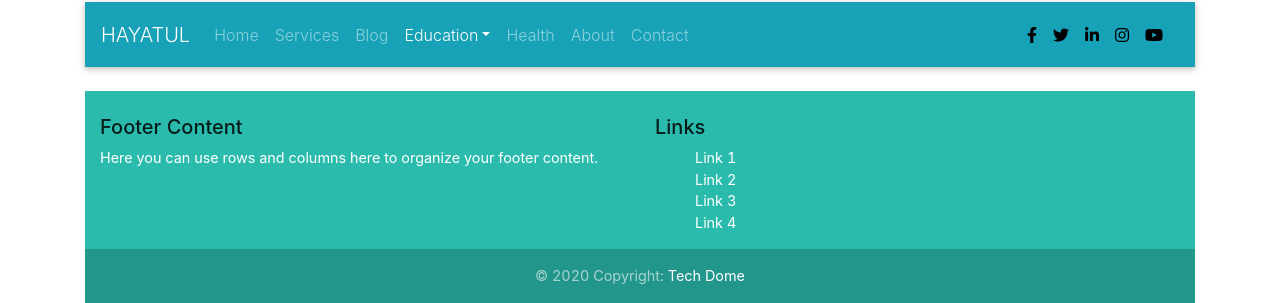
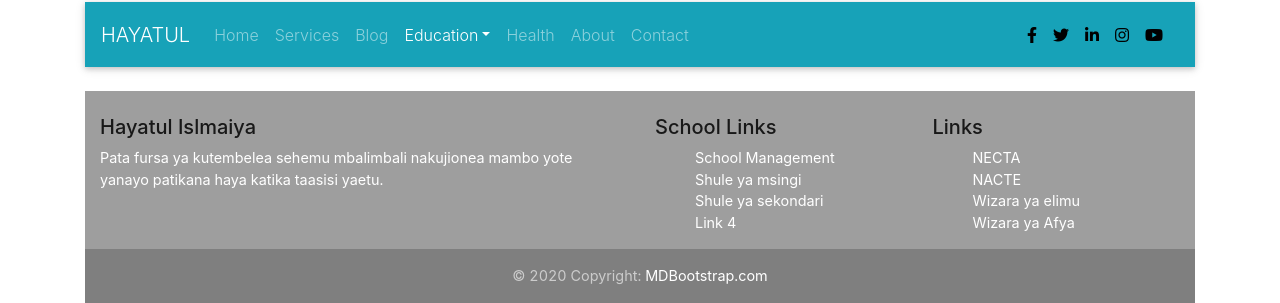
Before and after one commit to mwinamijr/hayatul-website, a React (Create React App) app: page /login in a window 1280 px wide. Shown: the part 1030-1333 px from the top of the page. Built offline with nearby package versions, Linux system fonts and the light colour scheme.

Commit message:
updateded footer links

```diff
--- a/src/components/navigation/Footer.js
+++ b/src/components/navigation/Footer.js
@@ -3,30 +3,47 @@ import { MDBCol, MDBContainer, MDBRow, MDBFooter } from "mdbreact";
 
 const FooterPage = () => {
   return (
-    <MDBFooter color="default-color" className="font-small pt-4 mt-4">
+    <MDBFooter color="grey" className="font-small pt-4 mt-4">
       <MDBContainer fluid className="text-center text-md-left">
         <MDBRow>
           <MDBCol md="6">
-            <h5 className="title">Footer Content</h5>
+            <h5 className="title">Hayatul Islmaiya</h5>
             <p>
-              Here you can use rows and columns here to organize your footer
-              content.
+              Pata fursa ya kutembelea sehemu mbalimbali nakujionea mambo yote yanayo patikana
+              haya katika taasisi yaetu.
             </p>
           </MDBCol>
-          <MDBCol md="6">
+          <MDBCol md="3">
+            <h5 className="title">School Links</h5>
+            <ul>
+              <li className="list-unstyled">
+                <a href="#!">School Management</a>
+              </li>
+              <li className="list-unstyled">
+                <a href="#!">Shule ya msingi</a>
+              </li>
+              <li className="list-unstyled">
+                <a href="#!">Shule ya sekondari</a>
+              </li>
+              <li className="list-unstyled">
+                <a href="#!">Link 4</a>
+              </li>
+            </ul>
+          </MDBCol>
+          <MDBCol md="3">
             <h5 className="title">Links</h5>
             <ul>
               <li className="list-unstyled">
-                <a href="#!">Link 1</a>
+                <a href="https://www.necta.go.tz">NECTA</a>
               </li>
               <li className="list-unstyled">
-                <a href="#!">Link 2</a>
+                <a href="https://www.nacte.go.tz!">NACTE</a>
               </li>
               <li className="list-unstyled">
-                <a href="#!">Link 3</a>
+                <a href="https://www.moe.go.tz">Wizara ya elimu</a>
               </li>
               <li className="list-unstyled">
-                <a href="#!">Link 4</a>
+                <a href="https://www.moh.go.tz">Wizara ya Afya</a>
               </li>
             </ul>
           </MDBCol>
@@ -34,7 +51,7 @@ const FooterPage = () => {
       </MDBContainer>
       <div className="footer-copyright text-center py-3">
         <MDBContainer fluid>
-          &copy; {new Date().getFullYear()} Copyright: <a href="##"> Tech Dome </a>
+          &copy; {new Date().getFullYear()} Copyright: <a href="https://www.mdbootstrap.com"> MDBootstrap.com </a>
         </MDBContainer>
       </div>
     </MDBFooter>
```
